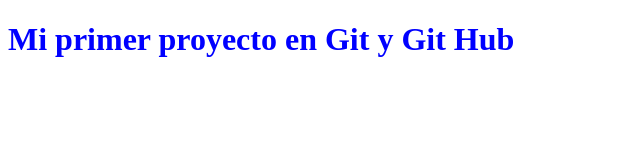
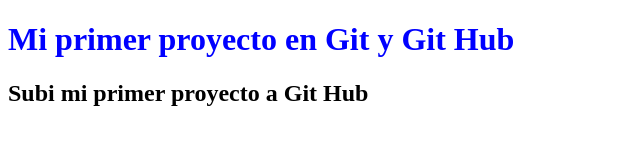
Before and after one commit to Devilsocks/Prueba-repositorio, a plain HTML site: page index.html in a window 1280 px wide. Shown: the whole page, without its empty margins (0-640 px from the left). Drawn offline with Linux system fonts and the light colour scheme.

Commit message:
agregue un h2 steven

```diff
--- a/index.html
+++ b/index.html
@@ -10,6 +10,7 @@
 </head>
 <body>
     <h1>Mi primer proyecto en Git y Git Hub</h1>
+    <h2>Subi mi primer proyecto a Git Hub</h2>
 
     <script src="script.js"></script>
 </body>
```
